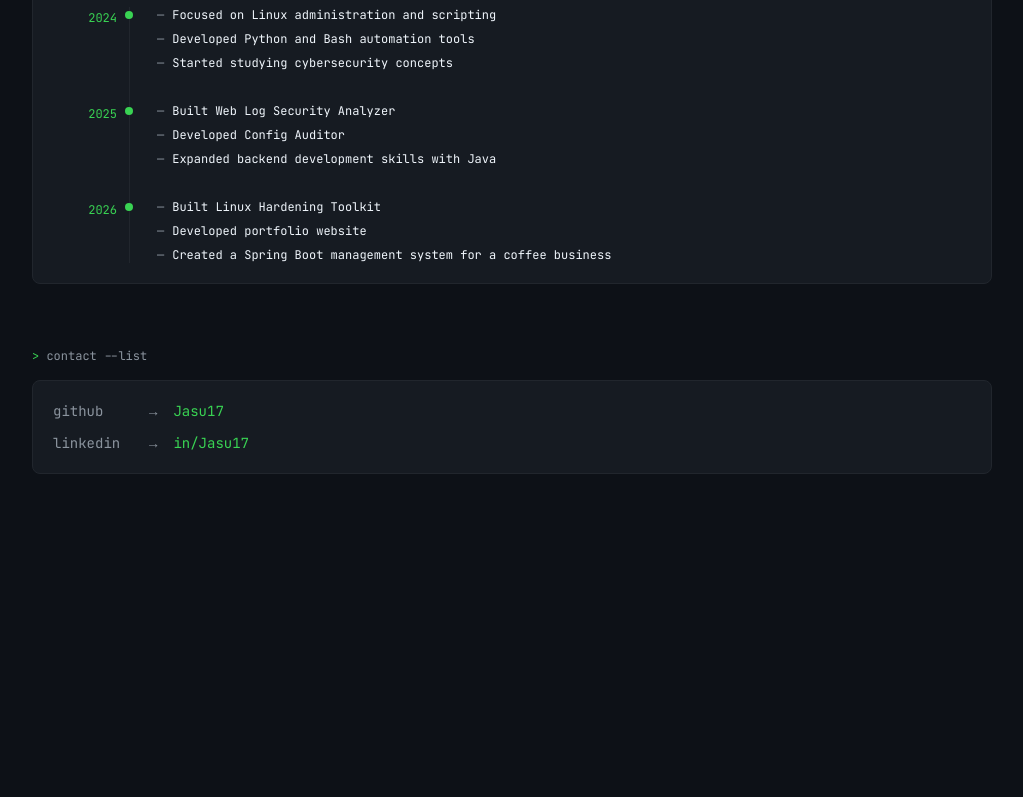
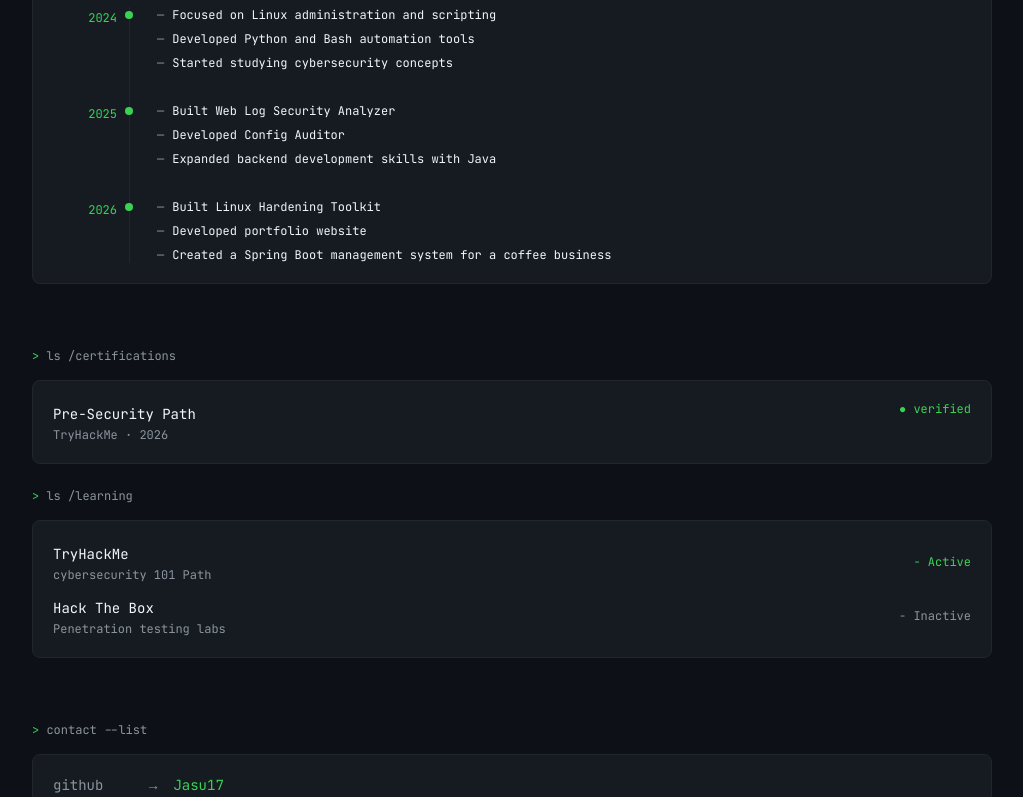
Before and after one commit to Jasu17/Jasu17.github.io, a React (Vite) app: page / in a window 1280 px wide. Shown: the part 2000-2797 px from the top of the page, without its empty margins (256-1279 px from the left). Before the commit the page ends 2570 px from the top, so only its background shows below. Built offline with nearby package versions, Linux system fonts and the light colour scheme.

Commit message:
feat: add certifications and learning platforms section

```diff
--- a/src/App.jsx
+++ b/src/App.jsx
@@ -9,6 +9,7 @@ import Timeline from './components/Timeline'
 import Contact from './components/Contact'
 import NotFound from './components/NotFound'
 import ScrollToTop from './components/ScrollToTop'
+import Certifications from './components/Certifications'
 
 function Home() {
   return (
@@ -21,6 +22,7 @@ function Home() {
         <Projects />
         <Skills />
         <Timeline />
+        <Certifications />
         <Contact />
       </main>
       <ScrollToTop />
--- /dev/null
+++ b/src/components/Certifications.jsx
@@ -0,0 +1,91 @@
+import { useApp } from "../context/AppContext"
+import { certifications, learning } from "../data/portfolio"
+
+const content = {
+    en: {
+        certCommand: 'ls /certifications',
+        learnCommand: 'ls /learning',
+        status: {active: 'Active', completed: 'Completed', inactive: 'Inactive'},
+        empty: 'No certifications yet, work in progress.',
+    },
+    es: {
+        certCommand: 'ls /certificaciones',
+        learnCommand: 'ls /aprendizaje',
+        status: {active: 'Activo', completed: 'Completado', inactive: 'Inactivo'},
+        empty: 'Aún no hay certificaciones, en progreso.',
+    }
+}
+
+export default function Certifications(){
+    const { language } = useApp()
+    const txt = content[language]
+    return (
+        <section id="certifications" className="mb-16">
+
+      {/* Certifications */}
+      <h2 className="font-mono text-text-secondary text-xs mb-4">
+        <span className="text-accent">{'>'}</span> {txt.certCommand}
+      </h2>
+
+      <div className="bg-surface border border-border rounded-lg p-5 mb-6">
+        {certifications.length === 0 ? (
+          <p className="font-mono text-text-secondary text-xs">{txt.empty}</p>
+        ) : (
+          <div className="space-y-3">
+            {certifications.map((cert) => (
+              <div key={cert.id} className="flex items-start justify-between gap-4">
+                <div>
+                  <a
+                    href={cert.url}
+                    target="_blank"
+                    rel="noopener noreferrer"
+                    className="font-mono text-text-primary text-sm hover:text-accent transition-colors"
+                  >
+                    {cert.name}
+                  </a>
+                  <p className="font-mono text-text-secondary text-xs mt-0.5">
+                    {cert.issuer} · {cert.date}
+                  </p>
+                </div>
+                <span className="font-mono text-accent text-xs shrink-0">● verified</span>
+              </div>
+            ))}
+          </div>
+        )}
+      </div>
+
+      {/* Learning platforms */}
+      <h2 className="font-mono text-text-secondary text-xs mb-4">
+        <span className="text-accent">{'>'}</span> {txt.learnCommand}
+      </h2>
+
+      <div className="bg-surface border border-border rounded-lg p-5">
+        <div className="space-y-3">
+          {learning.map((item) => (
+            <div key={item.name} className="flex items-center justify-between gap-4">
+              <div>
+                <a
+                  href={item.url}
+                  target="_blank"
+                  rel="noopener noreferrer"
+                  className="font-mono text-text-primary text-sm hover:text-accent transition-colors"
+                >
+                  {item.name}
+                </a>
+                <p className="font-mono text-text-secondary text-xs mt-0.5">
+                  {item.description}
+                </p>
+              </div>
+              <span className={`font-mono text-xs shrink-0 ${
+                item.status === 'active' ? 'text-accent' : 'text-text-secondary'
+              }`}>
+                - {txt.status[item.status]}
+              </span>
+            </div>
+          ))}
+        </div>
+      </div>
+
+    </section>
+    )
+}
--- a/src/components/Sidebar.jsx
+++ b/src/components/Sidebar.jsx
@@ -17,6 +17,7 @@ export default function Sidebar() {
     { id: 'projects', label: nav.projects },
     { id: 'skills', label: nav.skills },
     { id: 'timeline', label: nav.timeline },
+    { id: 'certifications', label: nav.certifications },
     { id: 'contact', label: nav.contact },
   ]
 
--- a/src/data/i18n.js
+++ b/src/data/i18n.js
@@ -7,6 +7,7 @@ export const t = {
       projects: 'projects',
       skills: 'skills',
       timeline: 'timeline',
+      certifications: 'certifications',
       contact: 'contact',
     },
     hero: {
@@ -74,6 +75,7 @@ export const t = {
       projects: 'proyectos',
       skills: 'habilidades',
       timeline: 'cronología',
+      certifications: 'certificaciones',
       contact: 'contacto',
     },
     hero: {
--- a/src/data/portfolio.js
+++ b/src/data/portfolio.js
@@ -215,3 +215,28 @@ export const timeline = [
     },
   },
 ]
+export const certifications = [
+  {
+    id: "thm-pre-security",
+    name: "Pre-Security Path",
+    issuer: "TryHackMe",
+    date: "2026",
+    url: "https://tryhackme.com",
+    type: "Platform",
+  },
+]
+
+export const learning = [
+  {
+    name: "TryHackMe",
+    description: "cybersecurity 101 Path",
+    url: "https://tryhackme.com",
+    status: "active",
+  },
+  {
+    name: "Hack The Box",
+    description: "Penetration testing labs",
+    url: "https://hackthebox.com",
+    status: "inactive",
+  }
+]
```
